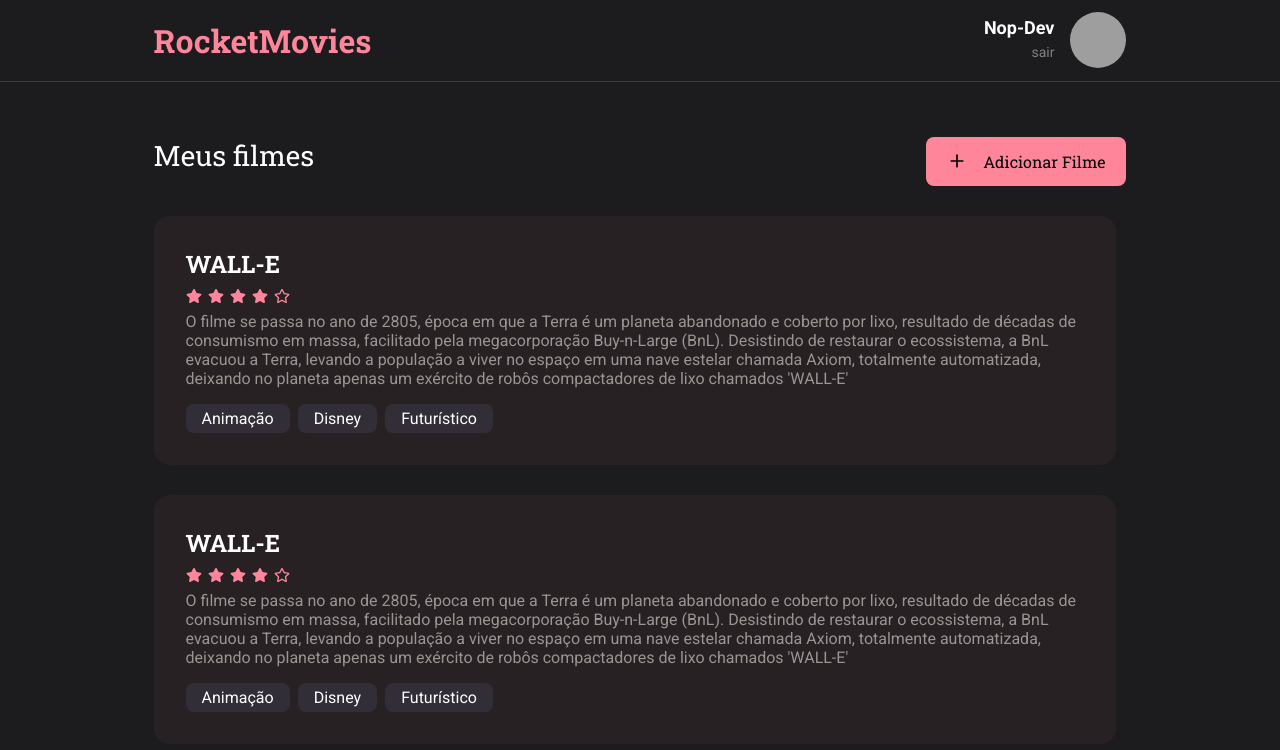
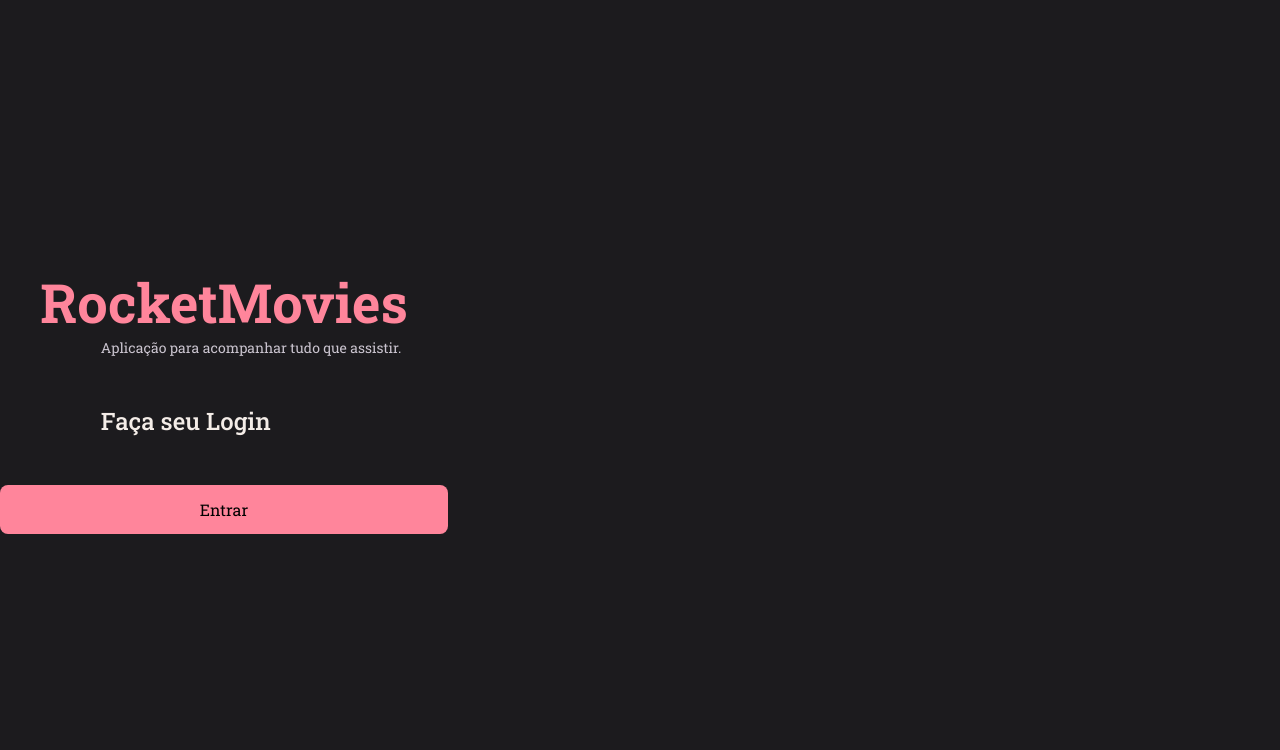
Before and after one commit to nop-dev/RocketMovies-React, a React (Vite) app: page / in a window 1280 px wide. Shown: the top 750 px of the page. Built offline with nearby package versions, Linux system fonts and the light colour scheme; grey boxes are pictures that could not be loaded.

Commit message:
feat: :sparkles: adiciona a base do form da página de signIn

```diff
--- a/src/main.jsx
+++ b/src/main.jsx
@@ -3,13 +3,14 @@ import ReactDOM from 'react-dom/client'
 
 import GlobalStyles from './styles/global'
 
-import { Home } from './pages/Home'
+// import { Home } from './pages/Home'
+import { SignIn } from './pages/SignIn'
 
 // import { Routes } from './routes'
 
 ReactDOM.createRoot(document.getElementById('app')).render(
     <React.StrictMode>
         <GlobalStyles />
-          <Home />
+          <SignIn />
     </React.StrictMode>,
   )
--- /dev/null
+++ b/src/pages/SignIn/index.jsx
@@ -0,0 +1,23 @@
+import React from 'react';
+
+import { Container, Background } from './styles';
+import { Button } from '../../components/Button';
+
+export function SignIn() {
+    return(
+        <Container>
+            <aside>
+                <h1>RocketMovies</h1>
+                <span>Aplicação para acompanhar tudo que assistir.</span>
+
+                <h3>Faça seu Login</h3>
+
+                <Button title="Entrar"/>
+            </aside>
+
+            <div id='backgroundEffect'>
+                <Background />
+            </div>
+        </Container>
+    )
+}
--- /dev/null
+++ b/src/pages/SignIn/styles.js
@@ -0,0 +1,52 @@
+import { styled } from 'styled-components';
+
+import backgroundImg from '../../assets/inpage.png'
+
+export const Container = styled.form`
+    height: 100vh;
+    display: flex;
+
+    * {
+        font-family: "Roboto Slab", serif;
+    }
+
+    > aside {
+        width: 35%;
+        height: 100%;
+        display: flex;
+        flex-direction: column;
+
+        align-items: center;
+        justify-content: center;
+
+        > h1 {
+            font-family: "Roboto Slab", serif;
+            font-size: 54px;
+            color: #FF859B;
+        }
+
+        > span, h3 {
+            width: 100%;
+            margin-left: 45%;
+        }
+
+        > span {
+            font-size: 14px;
+            color: #CAC4CF;
+            margin-bottom: 48px;
+        }
+
+        > h3 {
+            color: #F4EDE8;
+            font-size: 24px;
+            font-weight: 500;
+            margin-bottom: 48px;
+        }
+    }
+    `
+
+export const Background = styled.div`
+    background: url(${backgroundImg}) no-repeat center center;
+    background-size: cover;
+    height: 100%;
+`
```
Also changed, not shown: src/assets/inpage.png (added).
